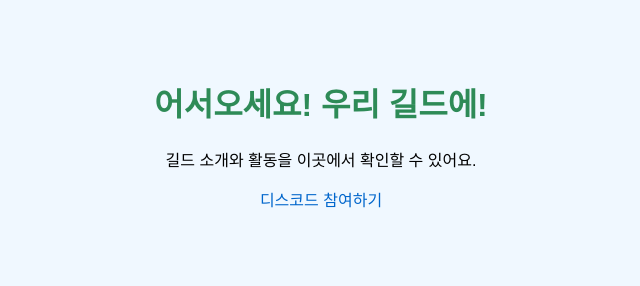
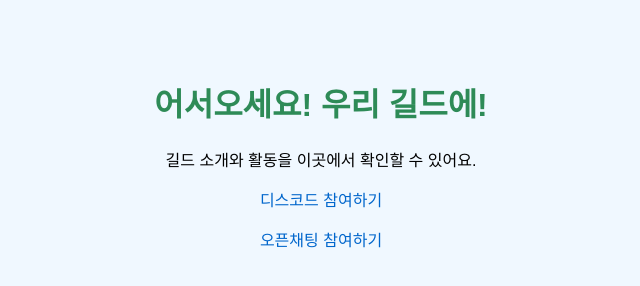
Before and after one commit to Lunasombi/Guild-homepage, a plain HTML site: page index.html in a window 1280 px wide. Shown: the whole page, without its empty margins (319-959 px from the left). Drawn offline with Linux system fonts and the light colour scheme.

Commit message:
index.html

```diff
--- a/index.html
+++ b/index.html
@@ -13,5 +13,6 @@
   <h1>어서오세요! 우리 길드에!</h1>
   <p>길드 소개와 활동을 이곳에서 확인할 수 있어요.</p>
   <p><a href="#">디스코드 참여하기</a></p>
+  <p><a href="#">오픈채팅 참여하기</a></p>
 </body>
 </html>
```
